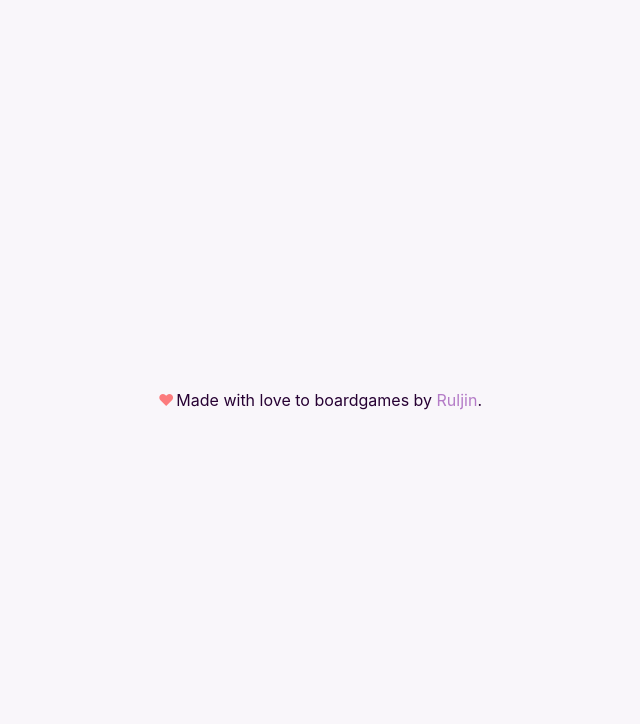
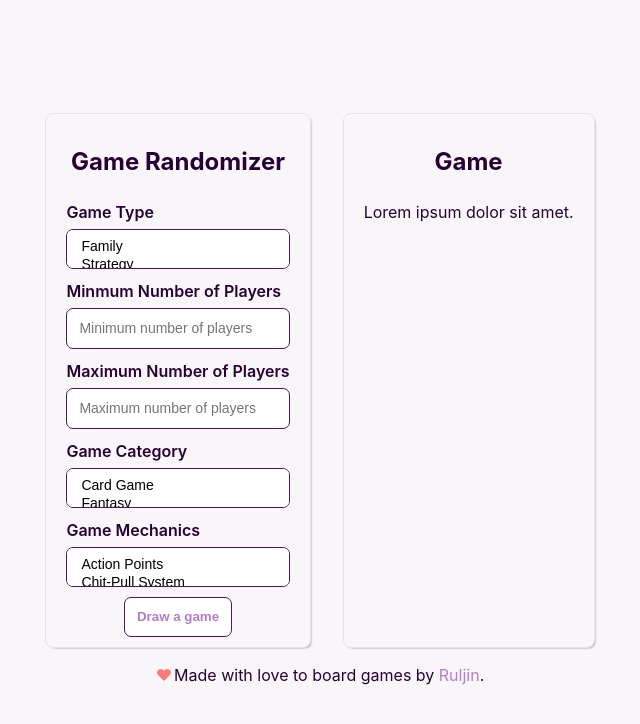
Before and after one commit to ruljin/boardus, a React (Vite) app: page / in a window 1280 px wide. Shown: the top 724 px of the page, without its empty margins (320-960 px from the left). Built offline with nearby package versions, Linux system fonts and the light colour scheme.

Commit message:
feat(BOARD-2): changes in layout Footer component styles and use GameRandomizerProvider component

```diff
--- a/src/App.tsx
+++ b/src/App.tsx
@@ -1,8 +1,13 @@
 import { Page } from "./layout/Page";
-// import { Randomizer } from "./modules/randomizer/Randomizer";
-// import { Game } from "./modules/game/Game";
+import { Randomizer } from "./modules/randomizer/Randomizer";
+import { Game } from "./modules/game/Game";
 import "./App.css";
 
 export const App = () => {
-  return <Page></Page>;
+  return (
+    <Page>
+      <Randomizer />
+      <Game />
+    </Page>
+  );
 };
--- a/src/index.css
+++ b/src/index.css
@@ -1,11 +1,19 @@
 :root {
   /* Variables */
-  --background-color: #f9f6fa;
-  --text-color: #270133;
-  --primary-color: #b47bc7;
-  --secondary-color: #7e3e94;
-  --third-color: #4e1561;
+  /* Colors */
+  --background-color: #f9f6fa; /* 3 */
+  --text-color: #270133; /* 5 */
+  --primary-color: #b47bc7; /* 1 */
+  --secondary-color: #7e3e94; /* 2 */
+  --third-color: #4e1561; /* 4 */
+  --white-color: #ffffff;
   --warning-color: rgba(255, 0, 0, 0.5);
+  /* Fonts */
+  /* --font-tiny: xxpx; */
+  --font-small: 14px;
+  --font-normal: 16px;
+  /* --font-large: xxpx; */
+  /* --font-huge: xxpx; */
 
   /* Default Settings */
   font-family: Inter, system-ui, Avenir, Helvetica, Arial, sans-serif;
@@ -21,3 +29,5 @@ body {
   min-width: 320px;
   min-height: 100vh;
 }
+
+/* 1 - 2 - 3 - 4 - 5 */
--- a/src/layout/Footer.tsx
+++ b/src/layout/Footer.tsx
@@ -7,7 +7,7 @@ export const Footer = () => (
     >
       &#10084;
     </span>
-    Made with love to boardgames by{" "}
+    Made with love to board games by{" "}
     <a
       className={styles.page__link}
       href="https://github.com/ruljin"
--- a/src/layout/Page.module.css
+++ b/src/layout/Page.module.css
@@ -5,10 +5,13 @@
 
 .page__content {
   gap: 2rem;
+  justify-content: center;
   display: flex;
 }
 
-/* .page__footer {} */
+.page__footer {
+  margin-top: 15px;
+}
 
 /* .page__text {} */
 
--- a/src/main.tsx
+++ b/src/main.tsx
@@ -1,10 +1,13 @@
 import React from "react";
 import ReactDOM from "react-dom/client";
+import { GameRandomizerProvider } from "./context/GameRandomizer.tsx";
 import { App } from "./App.tsx";
 import "./index.css";
 
 ReactDOM.createRoot(document.getElementById("root")!).render(
   <React.StrictMode>
-    <App />
+    <GameRandomizerProvider>
+      <App />
+    </GameRandomizerProvider>
   </React.StrictMode>
 );
```
Also changed, not shown: src/HINTS.md (+0 -8 lines).
